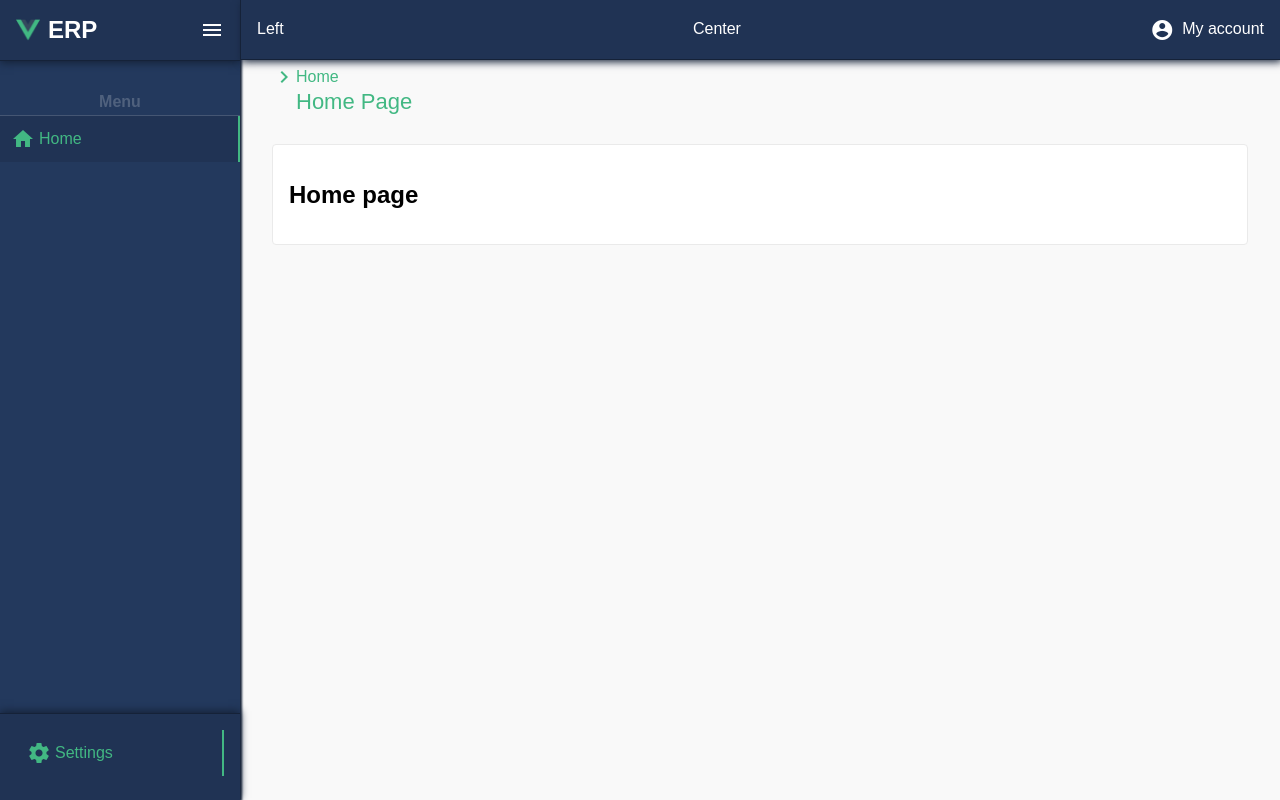
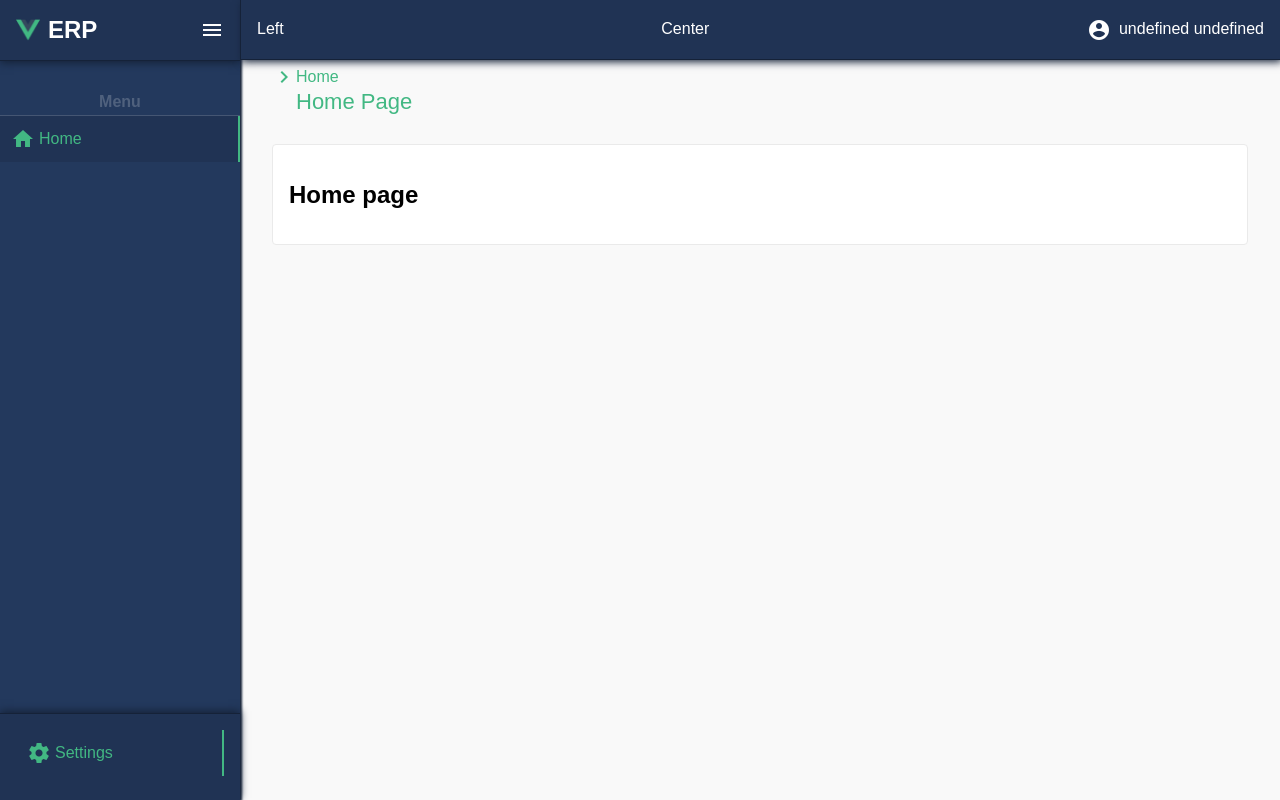
Before and after one commit to MMK-13/erp-front, a Vue app: page /dashboard in a window 1280 px wide. Built offline with nearby package versions, Linux system fonts and the light colour scheme; a web font is replaced by a local one.

Commit message:
Update Porfile button text to user fullname

```diff
--- a/src/components/TopHeader.vue
+++ b/src/components/TopHeader.vue
@@ -11,20 +11,25 @@
 		<div class="header__right">
 			<div class="user" @click="redirectToProfil">
 				<i class="material-icons">account_circle</i>
-				My account
+				{{ fullname }}
 			</div>
 		</div>
 	</div>
 </template>
 
 <script>
+	import { mapGetters } from 'vuex'
+
 	export default {
 		name: 'TopHeader',
 		methods: {
 			redirectToProfil() {
-				alert('Profile')
+				this.$router.push('/profile')
 			}
-		}
+		},
+		computed: {
+			...mapGetters(['fullname'])
+		},
 	}
 </script>
 
```
